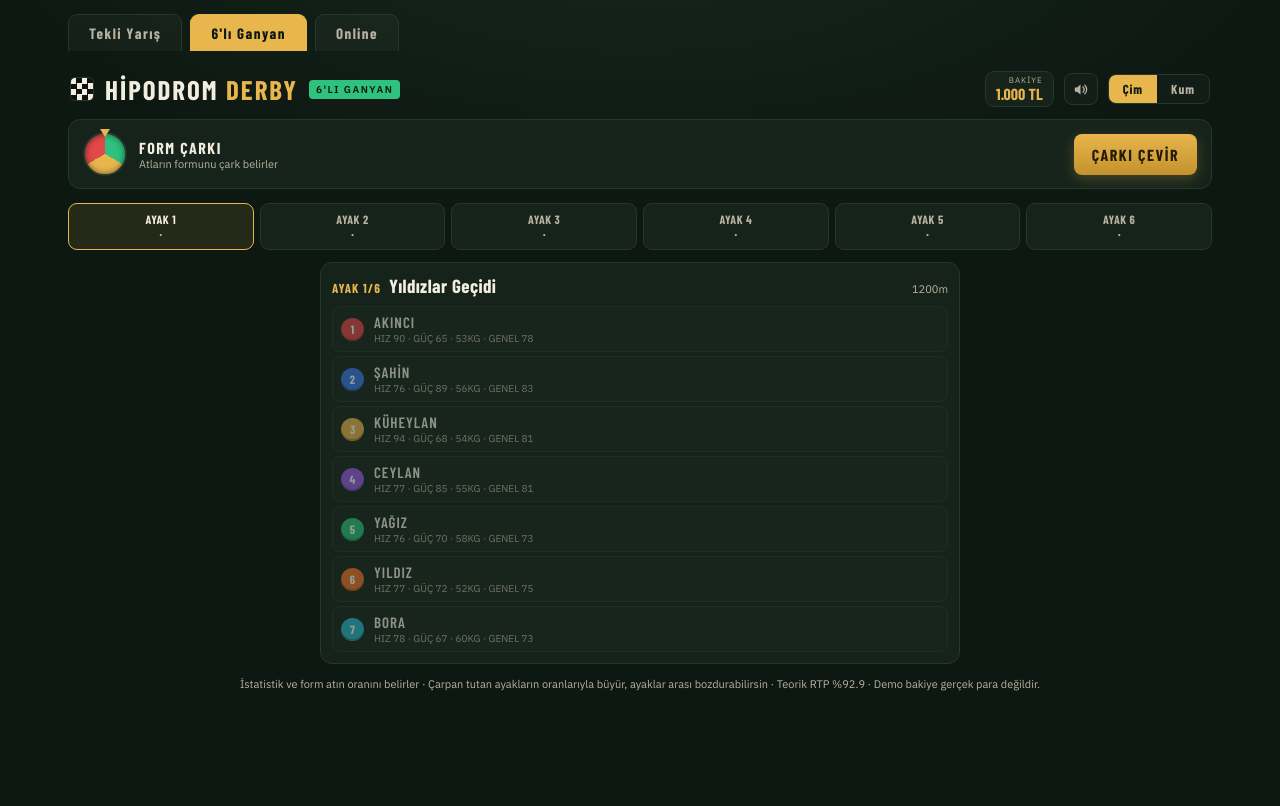
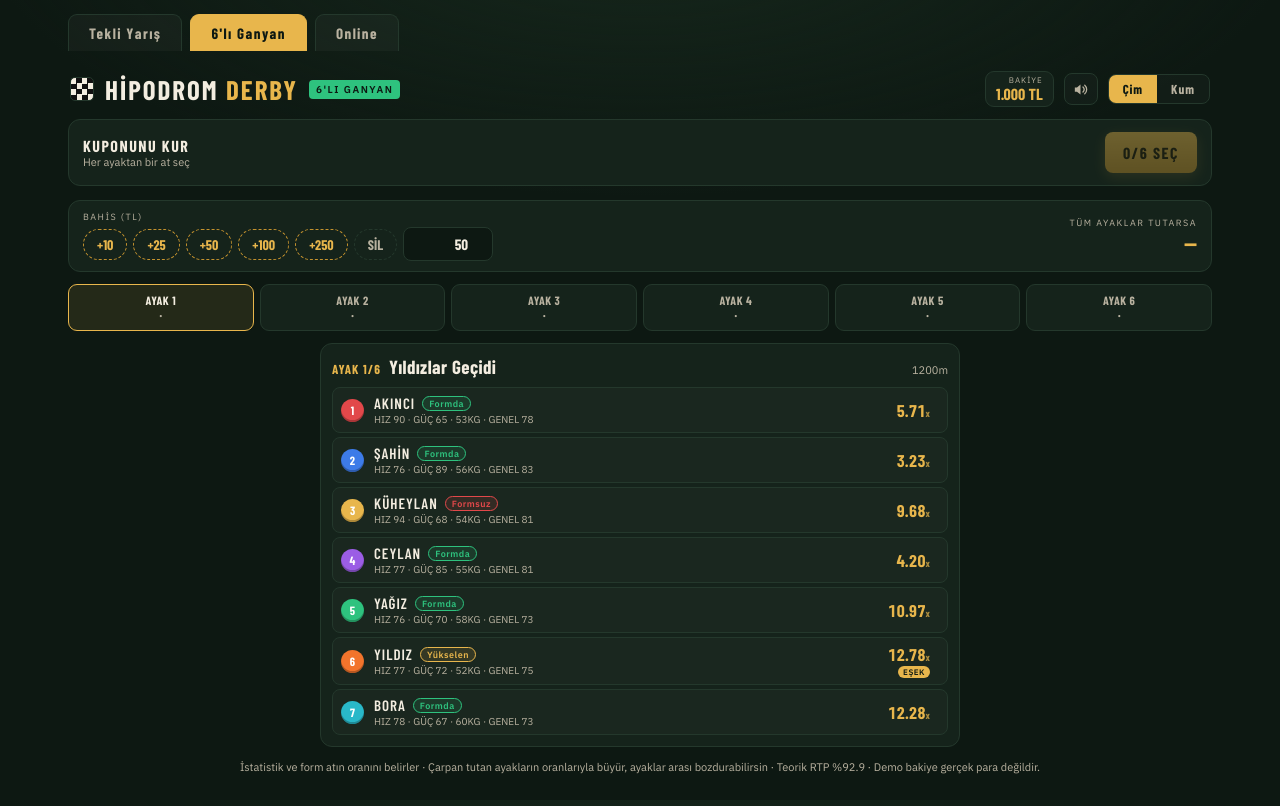
Before and after one commit to nuvlt/hipodrom-derby, a React (Vite) app: page / in a window 1280 px wide. Both pictures are taken after a click on the button "6'lı Ganyan". Built offline with nearby package versions, Linux system fonts and the light colour scheme; a web font is replaced by a local one.

Commit message:
Remove spinning and revealed state management

```diff
--- a/src/Ganyan.jsx
+++ b/src/Ganyan.jsx
@@ -123,8 +123,6 @@ export default function Ganyan({ online = false }) {
   const [theme, setTheme] = useState('grass')
   const [muted, setMutedState] = useState(false)
   const [coupon, setCoupon] = useState(() => buildCoupon())
-  const [revealed, setRevealed] = useState(false)
-  const [spinning, setSpinning] = useState(false)
   const [picks, setPicks] = useState(Array(LEGS).fill(null))
   const [activeLeg, setActiveLeg] = useState(0)
   const [legIndex, setLegIndex] = useState(0)
@@ -169,14 +167,8 @@ export default function Ganyan({ online = false }) {
     else setStage('result')
   }
 
-  function spinWheel() {
-    if (spinning || revealed) return
-    sfx.start(); setSpinning(true)
-    setTimeout(() => { setSpinning(false); setRevealed(true) }, 1700)
-  }
-
   function pick(leg, idx) {
-    if (stage !== 'coupon' || !revealed) return
+    if (stage !== 'coupon') return
     sfx.tick()
     setPicks((p) => { const n = [...p]; n[leg] = idx; return n })
     if (leg < LEGS - 1) setTimeout(() => setActiveLeg(leg + 1), 260)
@@ -242,7 +234,6 @@ export default function Ganyan({ online = false }) {
 
   function newStage() {
     setCoupon(buildCoupon())
-    setRevealed(false); setSpinning(false)
     setPicks(Array(LEGS).fill(null)); setActiveLeg(0)
     setLegIndex(0); setBetween(false); setGap(GAP_SEC); setResults([]); setFeed([])
     setPlayerCount(400 + Math.floor(Math.random() * 1600))
@@ -311,27 +302,18 @@ export default function Ganyan({ online = false }) {
         <>
           <div className="gan-bar">
             <div className="gan-bar-left">
-              <div className="form-wheel-wrap">
-                <div className={`form-wheel ${spinning ? 'spin' : ''}`} />
-                <div className="form-wheel-pin" />
-              </div>
               <div>
-                <div className="gan-bar-title">{revealed ? 'FORMLAR BELİRLENDİ' : 'FORM ÇARKI'}</div>
-                <div className="gan-bar-sub">{online ? `👥 ${fmtN(playerCount)} oyuncu bu etapta` : revealed ? 'Her ayaktan bir at seç' : 'Atların formunu çark belirler'}</div>
+                <div className="gan-bar-title">KUPONUNU KUR</div>
+                <div className="gan-bar-sub">{online ? `👥 ${fmtN(playerCount)} oyuncu bu etapta` : 'Her ayaktan bir at seç'}</div>
               </div>
             </div>
             <div className="gan-bar-right">
-              {!revealed ? (
-                <button className="btn btn-gold" onClick={spinWheel} disabled={spinning}>{spinning ? 'ÇEVRİLİYOR…' : 'ÇARKI ÇEVİR'}</button>
-              ) : (
               <button className="btn btn-gold" disabled={!canPlay} onClick={playCoupon}>
                 {!allPicked ? `${picks.filter((p) => p !== null).length}/6 SEÇ` : stake <= 0 ? 'BAHİS GİR' : stake > balance ? 'BAKİYE YETMİYOR' : `OYNA · ${fmtN(stake)} TL`}
               </button>
-              )}
             </div>
           </div>
 
-          {revealed && (
           <div className="bet-bar">
             <div className="bet-stake">
               <span className="bs-label">BAHİS (TL)</span>
@@ -347,7 +329,6 @@ export default function Ganyan({ online = false }) {
               {allPicked && <span className="pot-mult">{potential.toFixed(2)}x</span>}
             </div>
           </div>
-          )}
 
           <div className="leg-tabs" role="tablist">
             {coupon.map((leg, li) => (
@@ -370,25 +351,23 @@ export default function Ganyan({ online = false }) {
                 </div>
                 <div className="gan-horses">
                   {leg.lineup.map((h, hi) => (
-                    <button key={hi} className={`gan-horse ${picks[li] === hi ? 'sel' : ''}`} disabled={!revealed} onClick={() => pick(li, hi)}>
+                    <button key={hi} className={`gan-horse ${picks[li] === hi ? 'sel' : ''}`} onClick={() => pick(li, hi)}>
                       <span className="silk" style={{ background: h.silk }}>{hi + 1}</span>
                       <span className="gh-main">
                         <span className="gh-top">
                           <span className="hname">{h.name}</span>
-                          {revealed && <span className="form-badge" style={{ '--fc': h.form.color }}>{h.form.label}</span>}
+                          <span className="form-badge" style={{ '--fc': h.form.color }}>{h.form.label}</span>
                         </span>
                         <span className="gh-stats">HIZ {h.hiz} · GÜÇ {h.guc} · {h.kilo}KG · GENEL {h.genel}</span>
-                        {online && revealed && bots && (() => {
+                        {online && bots && (() => {
                           const c = bots.counts[li][hi]; const pct = (c / playerCount) * 100
                           return <span className="gh-share">👥 %{pct >= 1 ? Math.round(pct) : c > 0 ? '<1' : '0'} oyuncu seçti</span>
                         })()}
                       </span>
-                      {revealed && (
                       <span className="gh-odds">
                         <b>{fields[li].oddsWin[hi].toFixed(2)}<small>x</small></b>
                         {fields[li].donkeyIdx === hi && <em className="donkey-tag">EŞEK</em>}
                       </span>
-                      )}
                       {picks[li] === hi && <span className="gh-check">✓</span>}
                     </button>
                   ))}
```
Lines whose indentation alone changed are shown as unchanged.
